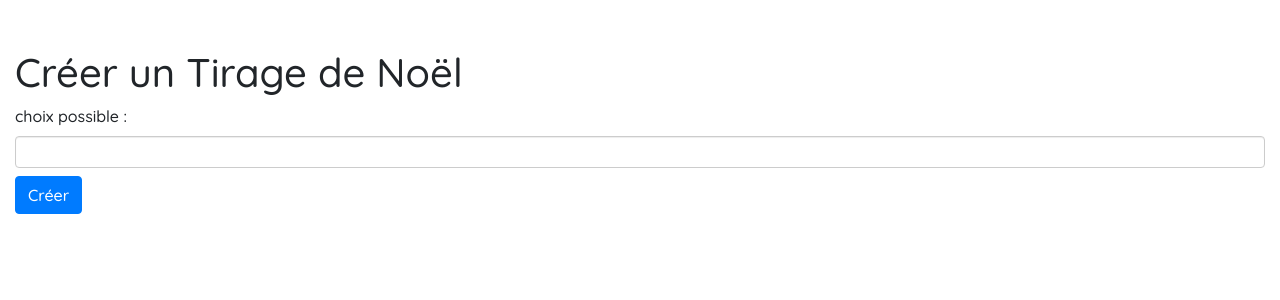
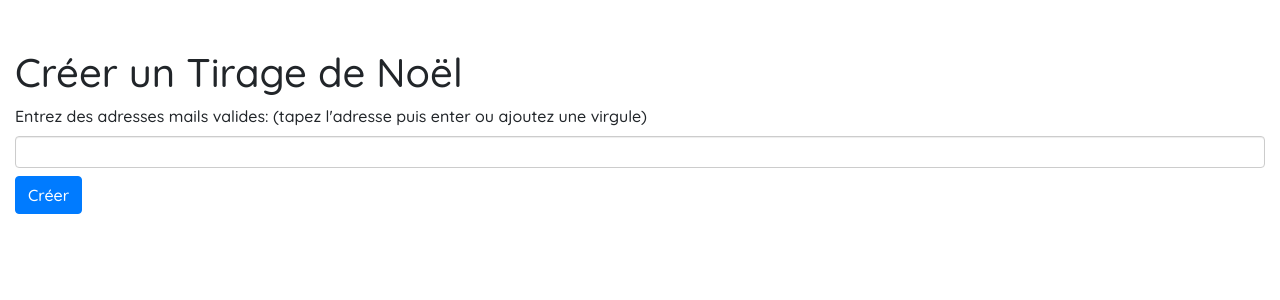
Before and after one commit to c3d28/symfonyInit, a Symfony app: template templates/christmas/index.html.twig in a window 1280 px wide. Shown: the part 66-366 px from the top of the page. Run offline with Twig, Linux system fonts and the light colour scheme; the template is opened without the code that fills it, so the values that code supplies are empty; some libraries are stand-ins or nearby versions.

Commit message:
improve Xp user

```diff
--- a/templates/christmas/index.html.twig
+++ b/templates/christmas/index.html.twig
@@ -9,7 +9,7 @@
         {{ form_start(form) }}
             {{ form_rest(form)}}
             <div id="choice">
-                <label for="choice1">choix possible :</label>
+                <label for="choice1"> Entrez des adresses mails valides: (tapez l'adresse puis enter ou ajoutez une virgule)</label>
                 <input type="text"  name="choices" data-role="tagsinput">
             </div>
 
```
